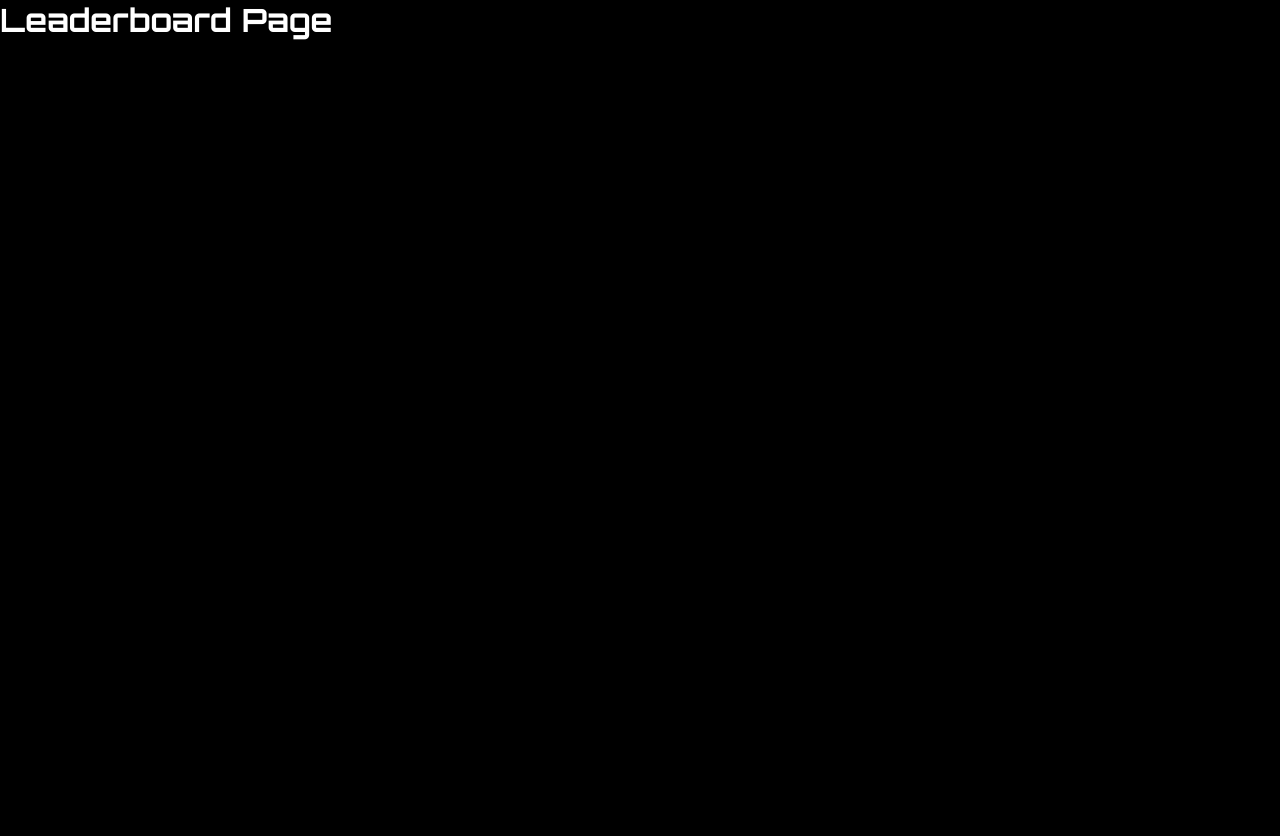
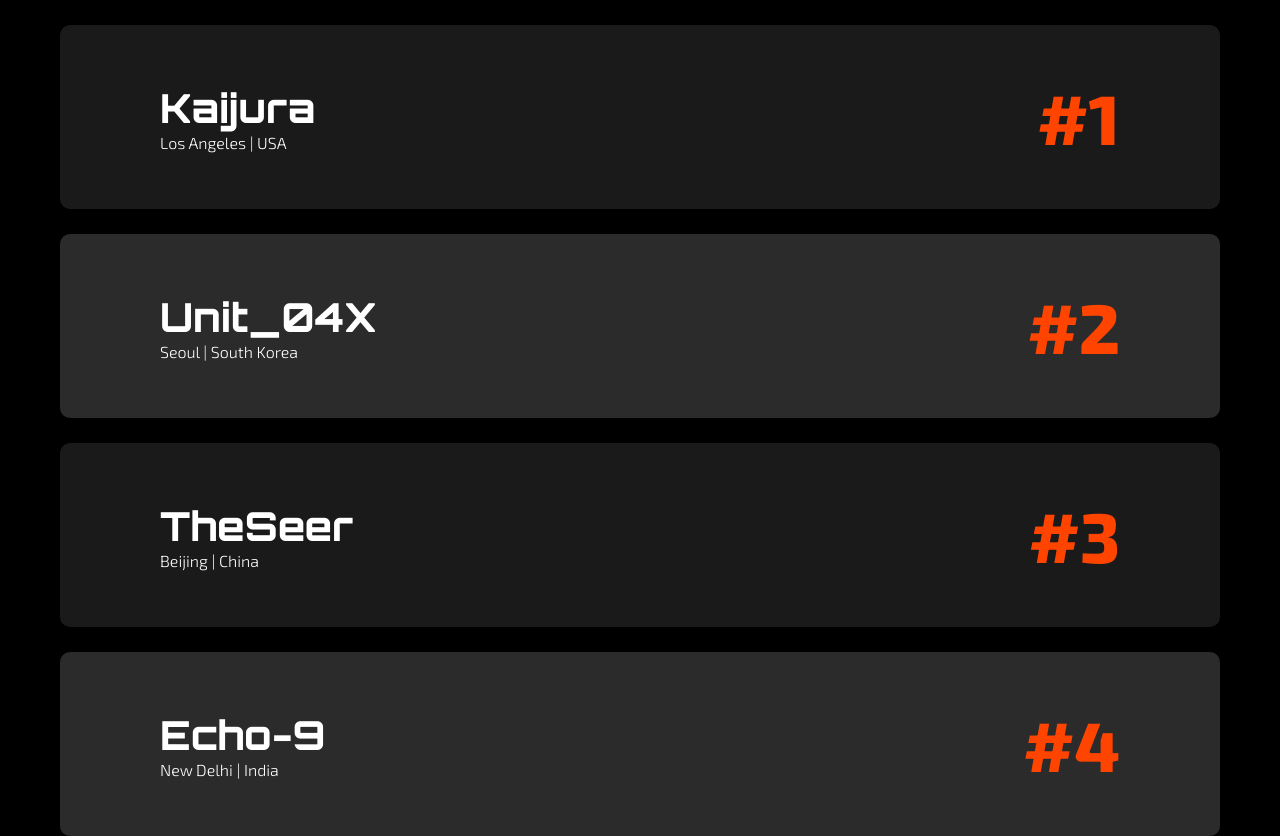
Before and after one commit to JSss10/crimson-gearworks-app, a Next.js app in the folder crimson-gearworks-app/: page /community/leaderboard in a window 1280 px wide. Before the commit the page ends 800 px from the top, so only its background shows below. Built offline with nearby package versions, Linux system fonts and the light colour scheme.

Commit message:
feat(gallery): add leaderboard gallery with test content and hover effect

```diff
--- a/crimson-gearworks-app/package.json
+++ b/crimson-gearworks-app/package.json
@@ -11,6 +11,8 @@
   "dependencies": {
     "@auth/prisma-adapter": "^2.10.0",
     "@prisma/client": "^6.12.0",
+    "framer-motion": "^12.23.6",
+    "gsap": "^3.13.0",
     "next": "15.4.2",
     "next-auth": "^5.0.0-beta.29",
     "react": "19.1.0",
--- a/crimson-gearworks-app/src/app/community/leaderboard/page.tsx
+++ b/crimson-gearworks-app/src/app/community/leaderboard/page.tsx
@@ -1,9 +1,46 @@
-const LeaderboardPage = () => {
+'use client';
+
+import { useState } from 'react';
+import styles from '@/styles/leaderboard.module.css';
+import Competitor from '@/components/leaderboard/competitor/page';
+import Modal from '@/components/leaderboard/modal/page';
+
+interface CompetitorType {
+  title: string;
+  location: string;
+  src: string;
+  color: string;
+}
+
+interface ModalType {
+  active: boolean;
+  index: number;
+}
+
+const competitors: CompetitorType[] = [
+  { title: "Kaijura", location: "Los Angeles | USA", src: "test.png", color: "#000000" },
+  { title: "Unit_04X", location: "Seoul | South Korea", src: "test.png", color: "#000000" },
+  { title: "TheSeer", location: "Beijing | China", src: "test.png", color: "#000000" },
+  { title: "Echo-9", location: "New Delhi | India", src: "test.png", color: "#000000" }
+];
+
+export default function Leaderboard() {
+  const [modal, setModal] = useState<ModalType>({ active: false, index: 0 });
+
   return (
-    <div>
-      <h1>Leaderboard Page</h1>
-    </div>
+    <main className={styles.main}>
+      <div className={styles.body}>
+        {competitors.map((competitor, index) => (
+          <Competitor
+            key={index}
+            index={index}
+            title={competitor.title}
+            location={competitor.location}
+            setModal={setModal}
+          />
+        ))}
+      </div>
+      <Modal modal={modal} competitors={competitors} />
+    </main>
   );
-};
-
-export default LeaderboardPage;
+}
--- /dev/null
+++ b/crimson-gearworks-app/src/components/leaderboard/competitor/page.tsx
@@ -0,0 +1,32 @@
+'use client';
+
+import React from 'react';
+import styles from '@/styles/competitor.module.css';
+
+interface ModalType {
+  active: boolean;
+  index: number;
+}
+
+interface CompetitorProps {
+  index: number;
+  title: string;
+  location: string;
+  setModal: (modal: ModalType) => void;
+}
+
+export default function Competitor({ index, title, location, setModal }: CompetitorProps) {
+  return (
+    <div
+      onMouseEnter={() => setModal({ active: true, index })}
+      onMouseLeave={() => setModal({ active: false, index })}
+      className={styles.competitor}
+    >
+      <div className={styles.info}>
+        <h2>{title}</h2>
+        <p>{location}</p>
+      </div>
+      <div className={styles.rank}>#{index + 1}</div>
+    </div>
+  );
+}
--- /dev/null
+++ b/crimson-gearworks-app/src/components/leaderboard/modal/page.tsx
@@ -0,0 +1,133 @@
+'use client';
+
+import { useRef, useEffect } from 'react';
+import { motion } from 'framer-motion';
+import type { Variants } from 'framer-motion';
+import Image from 'next/image';
+import styles from '@/styles/modal.module.css';
+import gsap from 'gsap';
+
+interface ModalType {
+  active: boolean;
+  index: number;
+}
+
+interface CompetitorType {
+  src: string;
+  color: string;
+}
+
+interface ModalProps {
+  modal: ModalType;
+  competitors: CompetitorType[];
+}
+
+const scaleAnimation: Variants = {
+  initial: { scale: 0, x: '-50%', y: '-50%' },
+  enter: {
+    scale: 1,
+    x: '-50%',
+    y: '-50%',
+    transition: {
+      duration: 0.4,
+      ease: [0.76, 0, 0.24, 1] as [number, number, number, number]
+    }
+  },
+  closed: {
+    scale: 0,
+    x: '-50%',
+    y: '-50%',
+    transition: {
+      duration: 0.4,
+      ease: [0.32, 0, 0.67, 0] as [number, number, number, number]
+    }
+  }
+};
+
+export default function Modal({ modal, competitors }: ModalProps) {
+  const { active, index } = modal;
+
+  const modalContainer = useRef<HTMLDivElement | null>(null);
+  const cursor = useRef<HTMLDivElement | null>(null);
+  const cursorLabel = useRef<HTMLDivElement | null>(null);
+
+  useEffect(() => {
+    const xMoveContainer = gsap.quickTo(modalContainer.current, 'left', {
+      duration: 0.8,
+      ease: 'power3'
+    });
+    const yMoveContainer = gsap.quickTo(modalContainer.current, 'top', {
+      duration: 0.8,
+      ease: 'power3'
+    });
+
+    const xMoveCursor = gsap.quickTo(cursor.current, 'left', {
+      duration: 0.5,
+      ease: 'power3'
+    });
+    const yMoveCursor = gsap.quickTo(cursor.current, 'top', {
+      duration: 0.5,
+      ease: 'power3'
+    });
+
+    const xMoveCursorLabel = gsap.quickTo(cursorLabel.current, 'left', {
+      duration: 0.45,
+      ease: 'power3'
+    });
+    const yMoveCursorLabel = gsap.quickTo(cursorLabel.current, 'top', {
+      duration: 0.45,
+      ease: 'power3'
+    });
+
+    const handleMouseMove = (e: MouseEvent) => {
+      const { pageX, pageY } = e;
+      xMoveContainer(pageX);
+      yMoveContainer(pageY);
+      xMoveCursor(pageX);
+      yMoveCursor(pageY);
+      xMoveCursorLabel(pageX);
+      yMoveCursorLabel(pageY);
+    };
+
+    window.addEventListener('mousemove', handleMouseMove);
+    return () => window.removeEventListener('mousemove', handleMouseMove);
+  }, []);
+
+  return (
+    <>
+      <motion.div
+        ref={modalContainer}
+        variants={scaleAnimation}
+        initial="initial"
+        animate={active ? 'enter' : 'closed'}
+        className={styles.modalContainer}
+      >
+        <div style={{ top: `${index * -100}%` }} className={styles.modalSlider}>
+          {competitors.map(({ src, color }, i) => (
+            <div className={styles.modal} style={{ backgroundColor: color }} key={`modal_${i}`}>
+              <Image src={`/images/leaderboard/${src}`} width={300} height={0} alt="image" />
+            </div>
+          ))}
+        </div>
+      </motion.div>
+
+      <motion.div
+        ref={cursor}
+        className={styles.cursor}
+        variants={scaleAnimation}
+        initial="initial"
+        animate={active ? 'enter' : 'closed'}
+      ></motion.div>
+
+      <motion.div
+        ref={cursorLabel}
+        className={styles.cursorLabel}
+        variants={scaleAnimation}
+        initial="initial"
+        animate={active ? 'enter' : 'closed'}
+      >
+        View
+      </motion.div>
+    </>
+  );
+}
--- a/crimson-gearworks-app/src/routes.ts
+++ b/crimson-gearworks-app/src/routes.ts
@@ -5,6 +5,7 @@
  */
 export const publicRoutes = [
   "/",
+  "/community/leaderboard",
 ]
 
 /**
--- /dev/null
+++ b/crimson-gearworks-app/src/styles/competitor.module.css
@@ -0,0 +1,56 @@
+.competitor{
+    display: flex;
+    width: 100%;
+    justify-content: space-between;
+    align-items: center;
+    padding: 50px 100px 50px 100px;
+    cursor: pointer;
+    transition: all 0.2s;
+    background-color: var(--bg-color-primary);
+    border-radius: 10px;
+    margin-top: 25px;
+}
+
+.competitor:last-child {
+    margin-bottom: 0;
+}
+
+.competitor:nth-child(even) {
+  background-color: var(--bg-color-secondary);
+}
+
+.competitor:hover{
+    opacity: 0.5;
+}
+
+.info {
+  display: flex;
+  flex-direction: column;
+  align-items: flex-start;
+}
+
+.rank {
+  font-size: 70px;
+  font-weight: 800;
+  color: var(--color-primary);
+}
+
+.competitor:hover .info h2{
+    transform: translateX(-10px);
+}
+
+.competitor:hover .rank{
+    transform: translateX(10px);
+}
+
+.competitor h2{
+    font-size: 40px;
+    margin: 0px;
+    font-weight: 800;
+    transition: all 0.4s;
+}
+
+.competitor p{
+    transition: all 0.4s;
+    font-weight: 300;
+}
--- /dev/null
+++ b/crimson-gearworks-app/src/styles/leaderboard.module.css
@@ -0,0 +1,14 @@
+.main{
+    display: flex;
+    align-items: center;
+    justify-content: center;
+    padding: 0 60px;
+}
+
+.body{
+    width: 100%;
+    display: flex;
+    flex-direction: column;
+    align-items: center;
+    justify-content: center;
+}
--- /dev/null
+++ b/crimson-gearworks-app/src/styles/modal.module.css
@@ -0,0 +1,50 @@
+.modalContainer{
+    height: 350px;
+    width: 400px;
+    position: absolute;
+    background-color: white;
+    overflow: hidden;
+    pointer-events: none;
+    display: flex;
+    align-items: center;
+    justify-content: center;
+}
+
+.modalSlider{
+    height: 100%;
+    width: 100%;
+    position: absolute;
+    transition: top 0.5s cubic-bezier(0.76, 0, 0.24, 1);
+}
+
+.modal{
+    height: 100%;
+    width: 100%;
+    display: flex;
+    align-items: center;
+    justify-content: center;
+}
+
+.modal img{
+    height: auto;
+}
+
+.cursor, .cursorLabel{
+    width: 80px;
+    height: 80px;
+    border-radius: 50%;
+    background-color: var(--color-primary);
+    color: white;
+    position: absolute;
+    z-index: 2;
+    display: flex;
+    align-items: center;
+    justify-content: center;
+    font-size: 14px;
+    font-weight: 300;
+    pointer-events: none;
+}
+
+.cursorLabel{
+    background-color: transparent;
+}
```
Also changed, not shown: crimson-gearworks-app/public/images/leaderboard/test.png (added), 1 other file (tests, documents, lock files or other folders).
